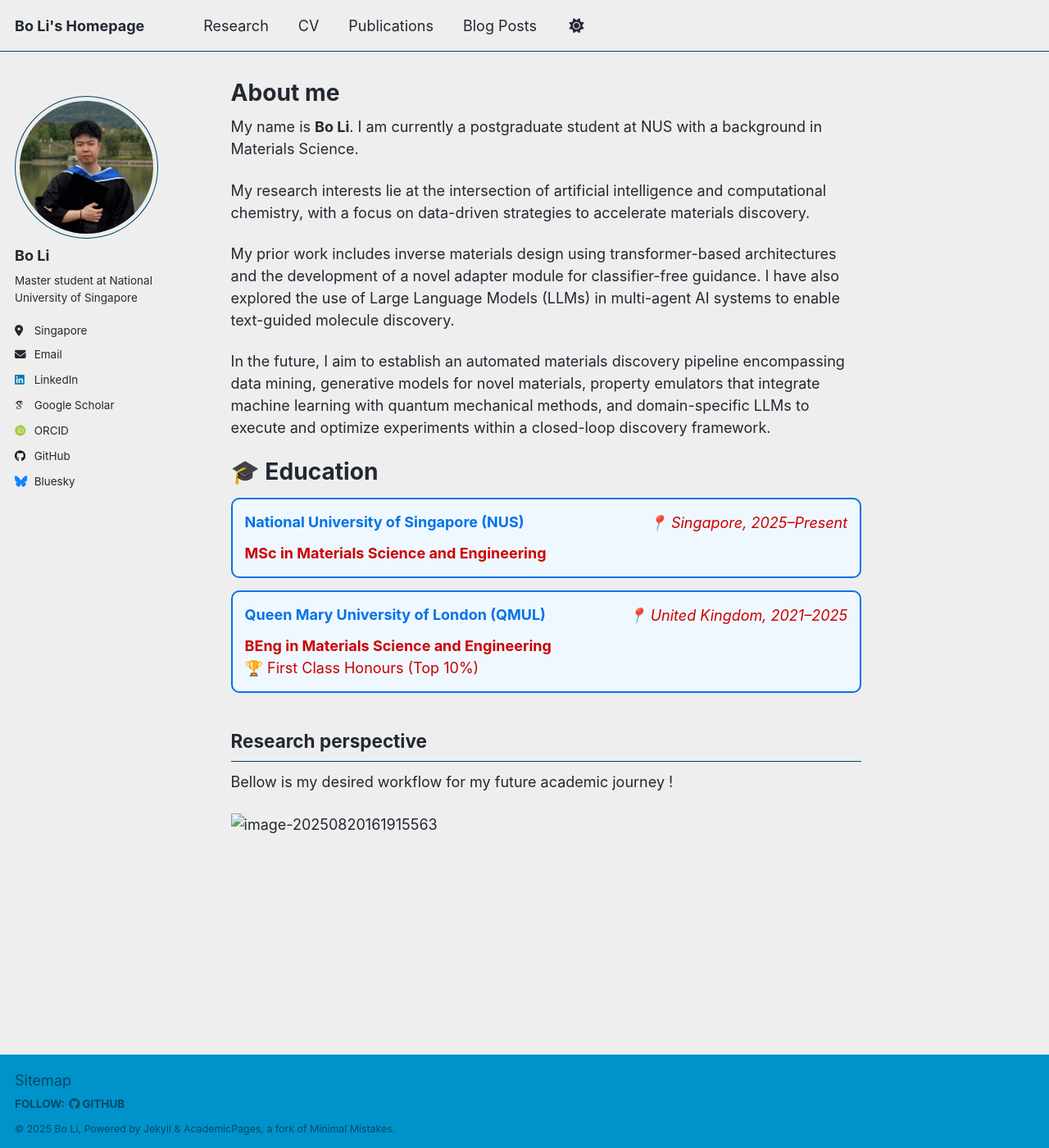
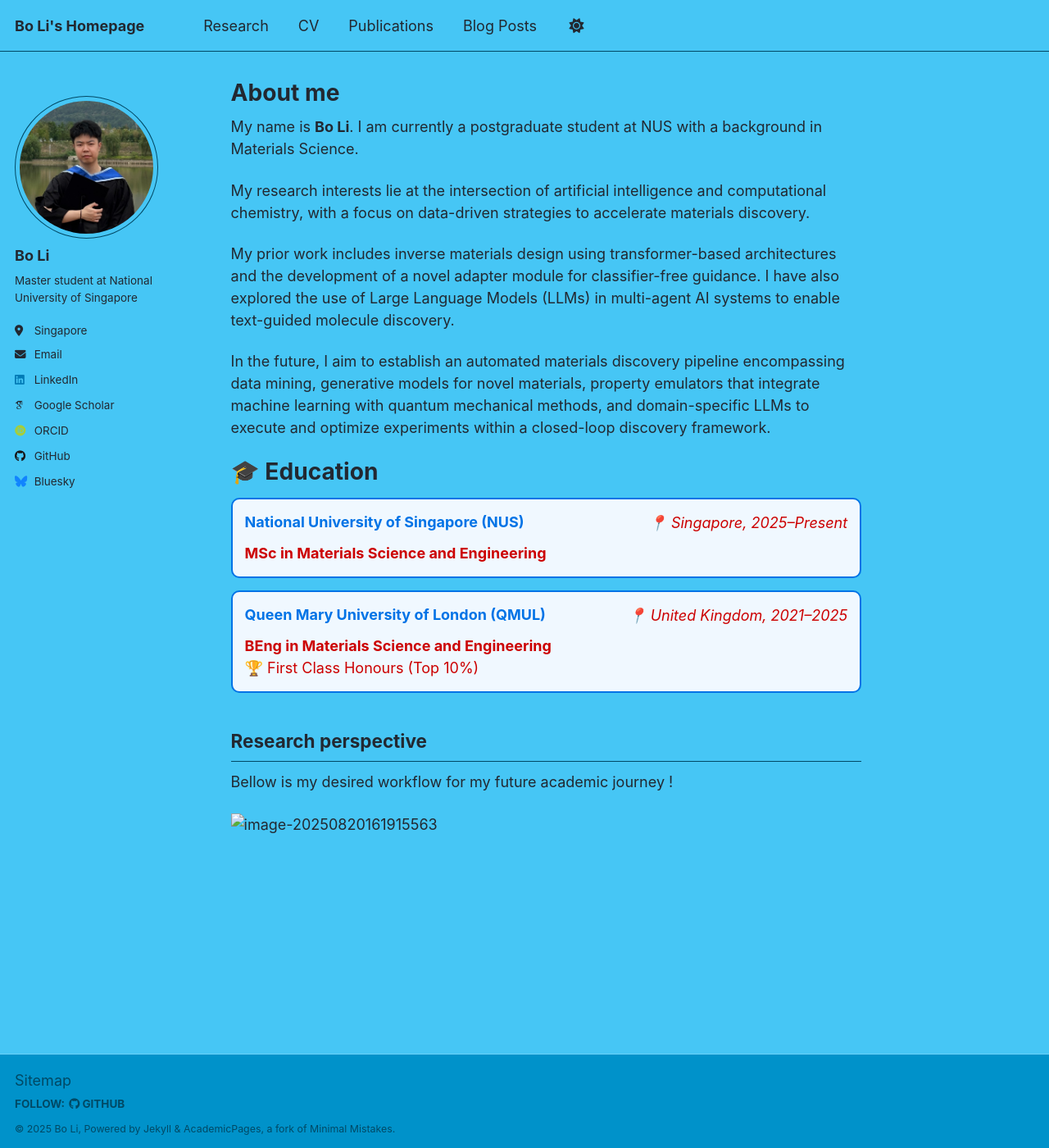
Before and after one commit to Harrison-Li/Harrison-Li.github.io, a Jekyll site: the page built from _pages/about.md, in a window 1280 px wide and 1400 px high. Shown: the whole window at 82% size. Built offline with Jekyll 4.4.1, drawn with Linux system fonts in a browser that asks for light colours; some web fonts are replaced; a script that is not in the unit is left out.

Commit message:
color update

```diff
--- a/_sass/theme/_air_light.scss
+++ b/_sass/theme/_air_light.scss
@@ -8,7 +8,7 @@ $dark-primary-color         : mix(#000, $primary-color, 40%);
 $darker-primary-color       : mix(#000, $primary-color, 60%);
 $light-primary-color        : mix(#000, $primary-color, 50%);
 
-$background                 : #eeeeee;
+$background                 : #46c6f5; /*eeeeee*/
 $background-light           : mix(#fff, $background, 20%);
 $background-lighter         : mix(#fff, $background, 90%);
 $text                       : #222831;
```
